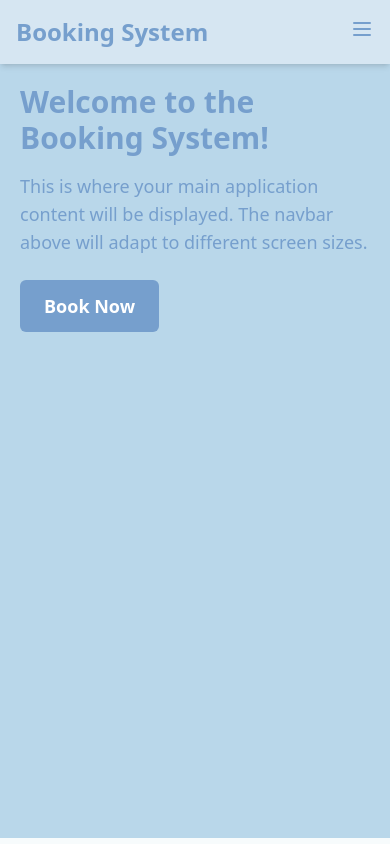
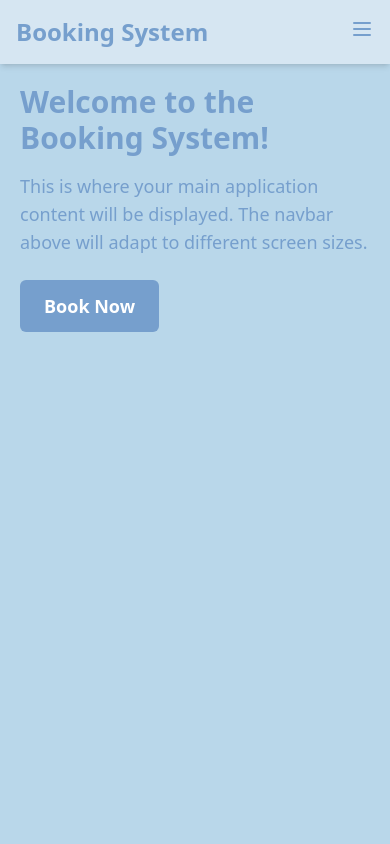
Before and after one commit to AzimAminz/xtraordinary-test, a React (Vite) app: page / in a window 390 px wide. Built offline with nearby package versions, Linux system fonts and the light colour scheme.

Commit message:
fix css home phone bug

```diff
--- a/index.html
+++ b/index.html
@@ -5,6 +5,15 @@
     <link rel="icon" type="image/svg+xml" href="/vite.svg" />
     <meta name="viewport" content="width=device-width, initial-scale=1.0" />
     <title>Xtraordinary Test</title>
+    <style>
+      html, body, #root { /* Ganti #root dengan id div root aplikasi Anda jika berbeda */
+        height: 100%;
+        min-height: 100vh; /* Memastikan tinggi minimum adalah tinggi viewport */
+        margin: 0;
+        padding: 0;
+        }
+
+    </style>
   </head>
   <body>
     <div id="root"></div>
--- a/src/pages/Home.jsx
+++ b/src/pages/Home.jsx
@@ -1,12 +1,13 @@
 import Navbar from "../components/Navbar";
-
 
 function Home() {
   return (
-    <div className="min-h-screen bg-lightest-blue">
+    // Menggunakan flex flex-col dan min-h-screen untuk memastikan tata letak kolom yang mengisi seluruh tinggi viewport.
+    <div className="flex flex-col min-h-screen bg-lightest-blue">
       <Navbar />
-      {/* Your other booking system content goes here */}
-      <div className="p-5 bg-medium-blue-accent min-h-[calc(100vh-70px)]"> {/* Adjusted height for content below navbar */}
+      {/* Div konten utama sekarang menggunakan flex-grow untuk mengisi sisa ruang vertikal. */}
+      {/* min-h-[calc(100vh-70px)] dihapus karena flex-grow menanganinya secara dinamis. */}
+      <div className="p-5 bg-medium-blue-accent flex-grow">
         <h2 className="text-dark-blue text-3xl font-bold mb-4">Welcome to the Booking System!</h2>
         <p className="text-dark-blue text-lg mb-6">
           This is where your main application content will be displayed.
@@ -14,7 +15,7 @@ function Home() {
         </p>
         <button
           className="bg-dark-blue text-white px-6 py-3 rounded-md text-lg font-semibold
-                     hover:bg-blue-700 transition-colors duration-300 focus:outline-none" // Using a standard darker blue from Tailwind's palette for hover
+                     hover:bg-blue-700 transition-colors duration-300 focus:outline-none"
         >
           Book Now
         </button>
@@ -22,4 +23,5 @@ function Home() {
     </div>
   );
 }
+
 export default Home;
```
